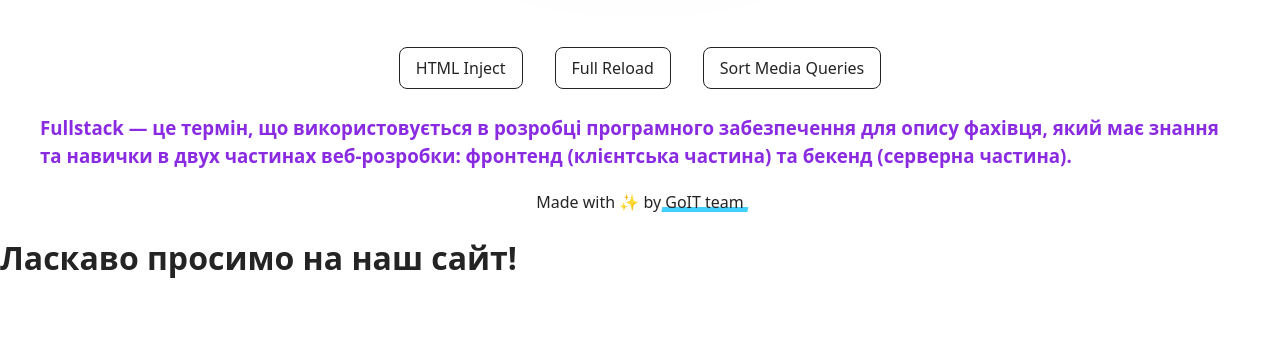
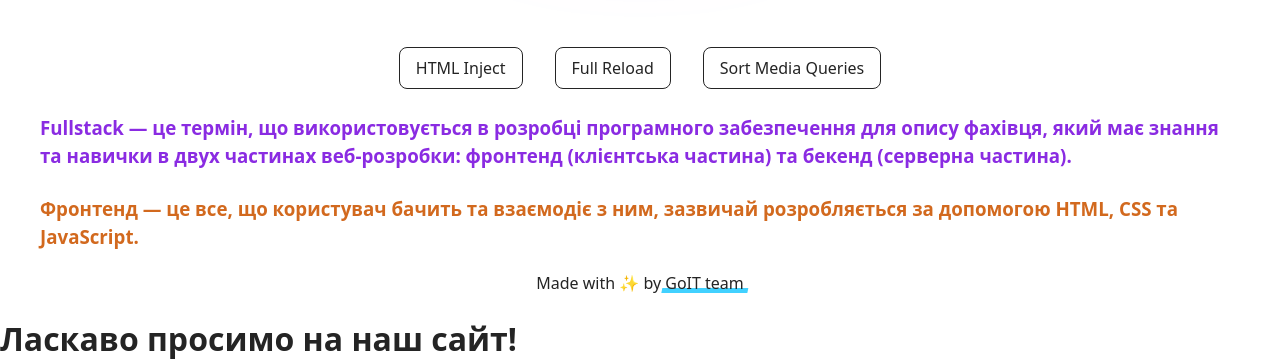
Before and after one commit to andrelux-ua/project-architecture, a website built with Vite: page src/index.html in a window 1280 px wide. Shown: the part 587-950 px from the top of the page. Before the commit the page ends 869 px from the top, so only its background shows below. Built offline with nearby package versions, Linux system fonts and the light colour scheme.

Commit message:
title-frontend

```diff
--- a/src/css/section-architecture.css
+++ b/src/css/section-architecture.css
@@ -2,3 +2,8 @@
     margin-top: 25px;
     color:blueviolet;
 }
+
+.frontend {
+    margin-top: 25px;
+    color:chocolate;
+}
--- a/src/partials/section-architecture.html
+++ b/src/partials/section-architecture.html
@@ -5,5 +5,9 @@
       забезпечення для опису фахівця, який має знання та навички в двух частинах
       веб-розробки: фронтенд (клієнтська частина) та бекенд (серверна частина).
     </h3>
+    <h3 class="frontend">
+      Фронтенд — це все, що користувач бачить та взаємодіє з ним, зазвичай
+      розробляється за допомогою HTML, CSS та JavaScript.
+    </h3>
   </div>
 </section>
```
